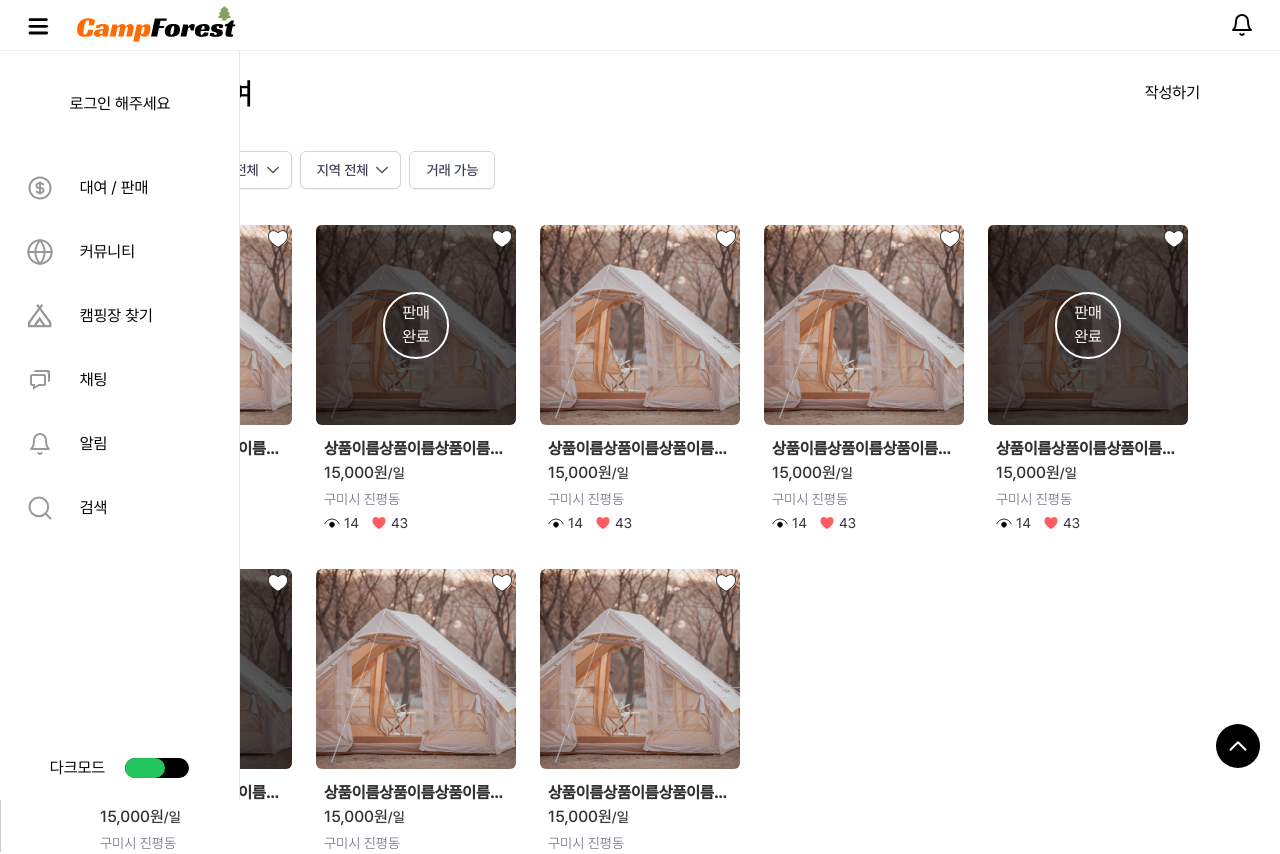
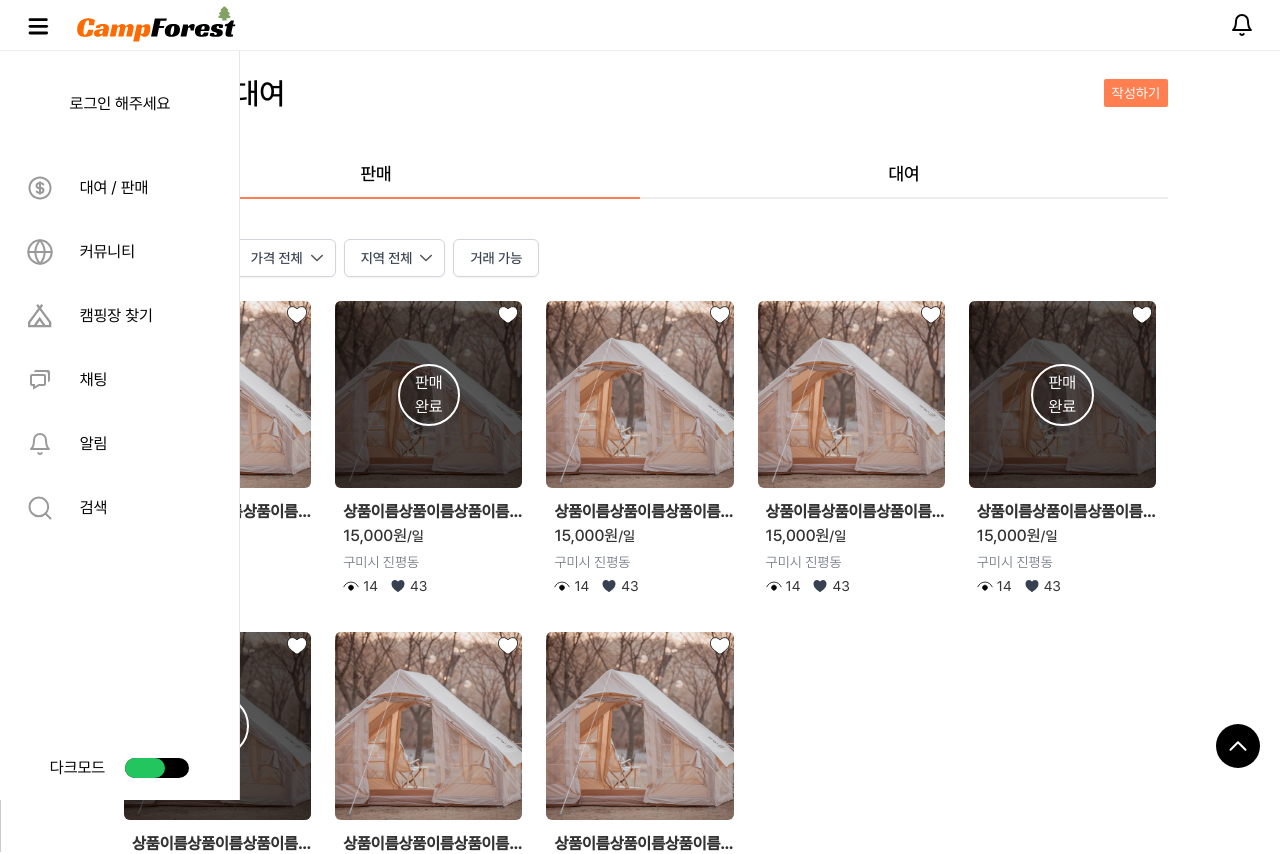
Before and after one commit to ChoiHyeonSeong/CampForest, a React (Create React App) app in the folder frontend/: page /transaction in a window 1280 px wide. Shown: the top 854 px of the page. Built offline with nearby package versions, Linux system fonts and the light colour scheme.

Commit message:
feat: 피드 게시물 수정삭제버튼 UI 디자인 토글 버튼 미완성 타인 게시물에서는 신고하기 및 링크복사로 구현 예정
Resolves:
git commit -m

```diff
--- a/frontend/src/components/Board/Board.tsx
+++ b/frontend/src/components/Board/Board.tsx
@@ -12,8 +12,16 @@ const Board = () => {
           <div className='text-xl md:text-lg'>하치와레미콘</div>
           <div className='md:text-sm'>캠핑 후기 {'>'} 경기</div>
         </div>
-        <div className='ms-auto mb-auto'>
-         <MoreDot className='size-8'/>
+        <div className='ms-auto mb-auto relative'>
+         <MoreDot className='size-8 absolute right-0 top-0'/>
+         <div className='absolute z-10 right-4 top-8 bg-pink-300 px-1 w-28 rounded-sm'>
+            <div className='w-full text-center border-b'>
+              <button className='py-2 ps-2 pe-5'>수정하기</button>
+            </div>
+            <div className='w-full text-center'>
+              <button className='py-2 ps-2 pe-5'>삭제하기</button>
+            </div>
+         </div>
         </div>
       </div>
       <div className='-mx-[1.5rem] md:mx-0'>
--- a/frontend/src/components/Transaction/ProductList.tsx
+++ b/frontend/src/components/Transaction/ProductList.tsx
@@ -35,7 +35,7 @@ const ProductCard = () => {
        {/* 상품사진 */}
        <div className='relative mb-3 w-full aspect-1 rounded-md overflow-hidden'>
         {/* 기본 이미지 - 상시 */}
-        <div className='bg-yellow-200 size-full  absolute z-1'>
+        <div className='size-full  absolute z-1 overflow-hidden'>
           <img src={ProfileImgEX} alt='ProductImg' className='size-full  hover:scale-[1.05] transition-all duration-300'/>
         </div>
 
@@ -49,7 +49,7 @@ const ProductCard = () => {
         {/* 찜 - 상시 */}
         <div onClick={toggleLike} className='absolute z-3 top-1 right-1 cursor-pointer'>
           {isLiked ? (
-            <FillHeartIcon className='size-4 md:size-5' />
+            <FillHeartIcon className='size-4 md:size-5 fill-red-500' />
           ) : (
             <HeartOutlineIcon className='size-4 md:size-5' />
           )}
@@ -67,7 +67,7 @@ const ProductCard = () => {
             <span className='text-sm'>14</span>
           </div>
           <div className='flex items-center'>
-            <FillHeartIcon className=' size-3 md:size-4 me-1' />
+            <FillHeartIcon className=' size-3 md:size-4 me-1 fill-gray-700' />
             <span className='text-sm'>43</span>
           </div>
         </div>
@@ -104,7 +104,7 @@ const ProductCard2 = () => {
         {/* 찜 - 상시 */}
         <div onClick={toggleLike} className='absolute z-3 top-1 right-1 cursor-pointer'>
           {isLiked ? (
-            <FillHeartIcon className='size-4 md:size-5' />
+            <FillHeartIcon className='size-4 md:size-5 fill-red-500'/>
           ) : (
             <HeartOutlineIcon className='size-4 md:size-5' />
           )}
@@ -122,7 +122,7 @@ const ProductCard2 = () => {
             <span className='text-sm'>14</span>
           </div>
           <div className='flex items-center'>
-            <FillHeartIcon className=' size-3 md:size-4 me-1' />
+            <FillHeartIcon className=' size-3 md:size-4 me-1 fill-gray-700' />
             <span className='text-sm'>43</span>
           </div>
         </div>
--- a/frontend/src/components/Transaction/TransactionList.tsx
+++ b/frontend/src/components/Transaction/TransactionList.tsx
@@ -41,6 +41,7 @@ const locations: Option[] = [
 const TransactionList = () => {
   const [openDropdown, setOpenDropdown] = useState<string | null>(null);
   const [isAccBtnActive, setIsAccBtnActive] = useState<boolean>(false);
+  const [activeTab, setActiveTab] = useState<number>(1);
 
   const handleToggle = (dropdown: string) => {
     setOpenDropdown(openDropdown === dropdown ? null : dropdown);
@@ -50,19 +51,39 @@ const TransactionList = () => {
     setIsAccBtnActive(!isAccBtnActive);
   };
 
+  const handleTabClick = (tabIndex: number) => {
+    setActiveTab(tabIndex);
+  };
+
   return (
     <div className='flex justify-center items-center'>
-      <div className='p-6 w-full lg:w-[60rem] xl:w-[70rem] lg:p-0'>
+      <div className='p-6 w-full lg:w-[60rem] xl:w-[66rem] lg:p-0'>
 
         <div className='md:flex justify-between mt-6 mb-10 hidden items-center'>
-          {/* 페이지명 - 모바일에서는 네브바에 표시됨 */}
           <h3 className='font-medium md:text-2xl lg:text-3xl'>상품 판매/대여</h3>
-          {/* 글쓰기 버튼 */}
-          <div className='cursor-pointer'>작성하기</div>
+          <div className='cursor-pointer px-2 py-1 bg-[#FF7F50] text-white rounded-sm text-sm'>작성하기</div>
         </div>
 
-        {/* 카테고리별 정렬 */}
-        <div className="mb-6 flex gap-2 items-center relative z-10 flex-wrap">
+        <div className='w-full flex mb-10 h-12'>
+          <div
+            onClick={() => handleTabClick(1)}
+            className={`w-1/2 cursor-pointer flex items-center md:text-lg font-medium text-center border-b-2 transition-all duration-200 ${
+              activeTab === 1 ? 'border-[#FF7F50]' : 'border-[#eee]'
+            }`}
+          >
+            <div className='w-full text-center'>판매</div>
+          </div>
+          <div
+            onClick={() => handleTabClick(2)}
+            className={`w-1/2 cursor-pointer flex items-center md:text-lg font-medium text-center border-b-2 transition-all duration-200 ${
+              activeTab === 2 ? ' border-[#FF7F50]' : 'border-[#eee]'
+            }`}
+          >
+            <div className='w-full text-center'>대여</div>
+          </div>
+        </div>
+
+        <div className="mb-3 flex gap-2 items-center relative z-10 flex-wrap ps-3">
           <Dropdown
             label="카테고리"
             options={categories}
@@ -91,12 +112,10 @@ const TransactionList = () => {
           </div>
         </div>
 
-        {/* 거래상품 목록 */}
         <ProductList />
-
       </div>
     </div>
   );
-}
+};
 
 export default TransactionList;
```
Also changed, not shown: frontend/src/assets/icons/heart-fill.svg.
